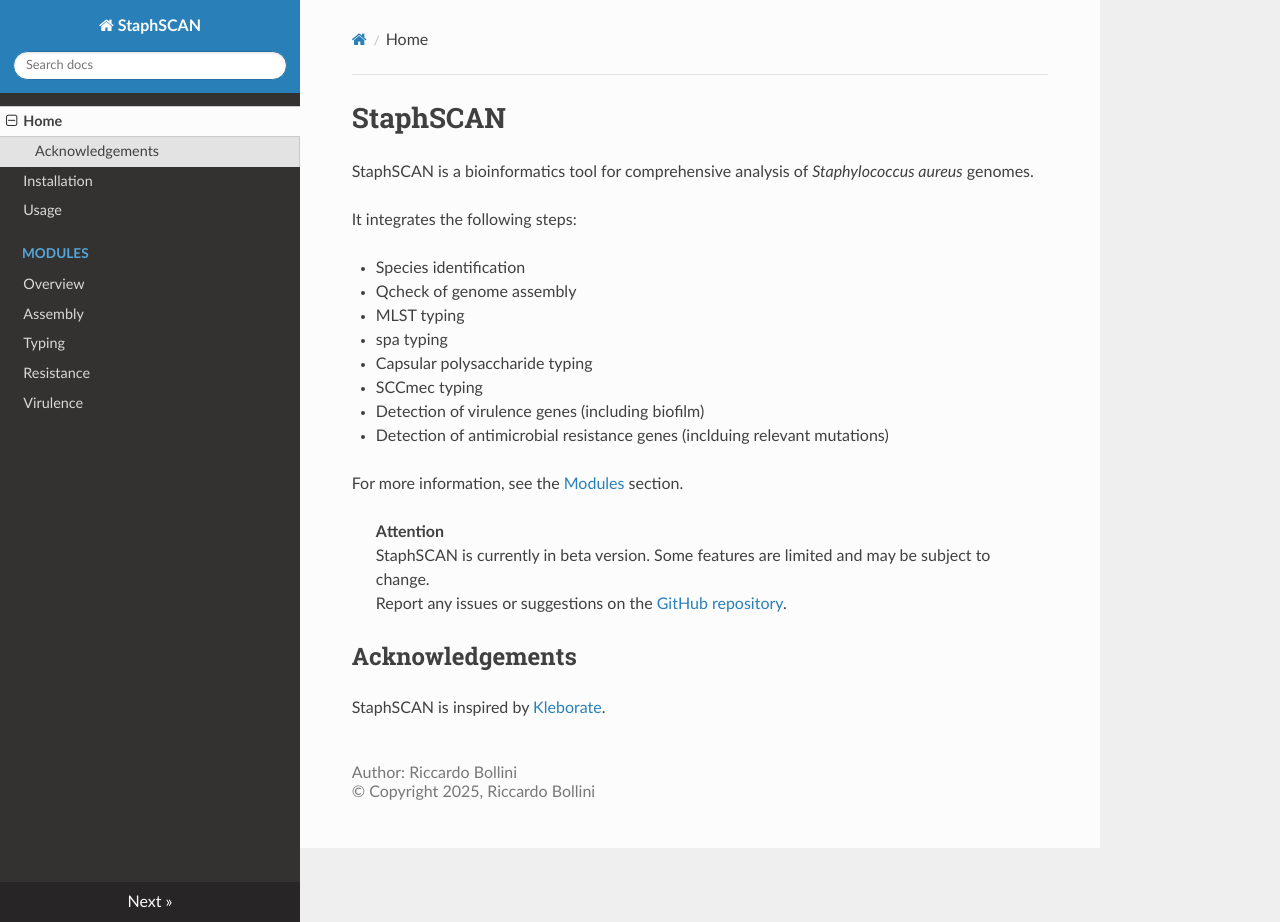
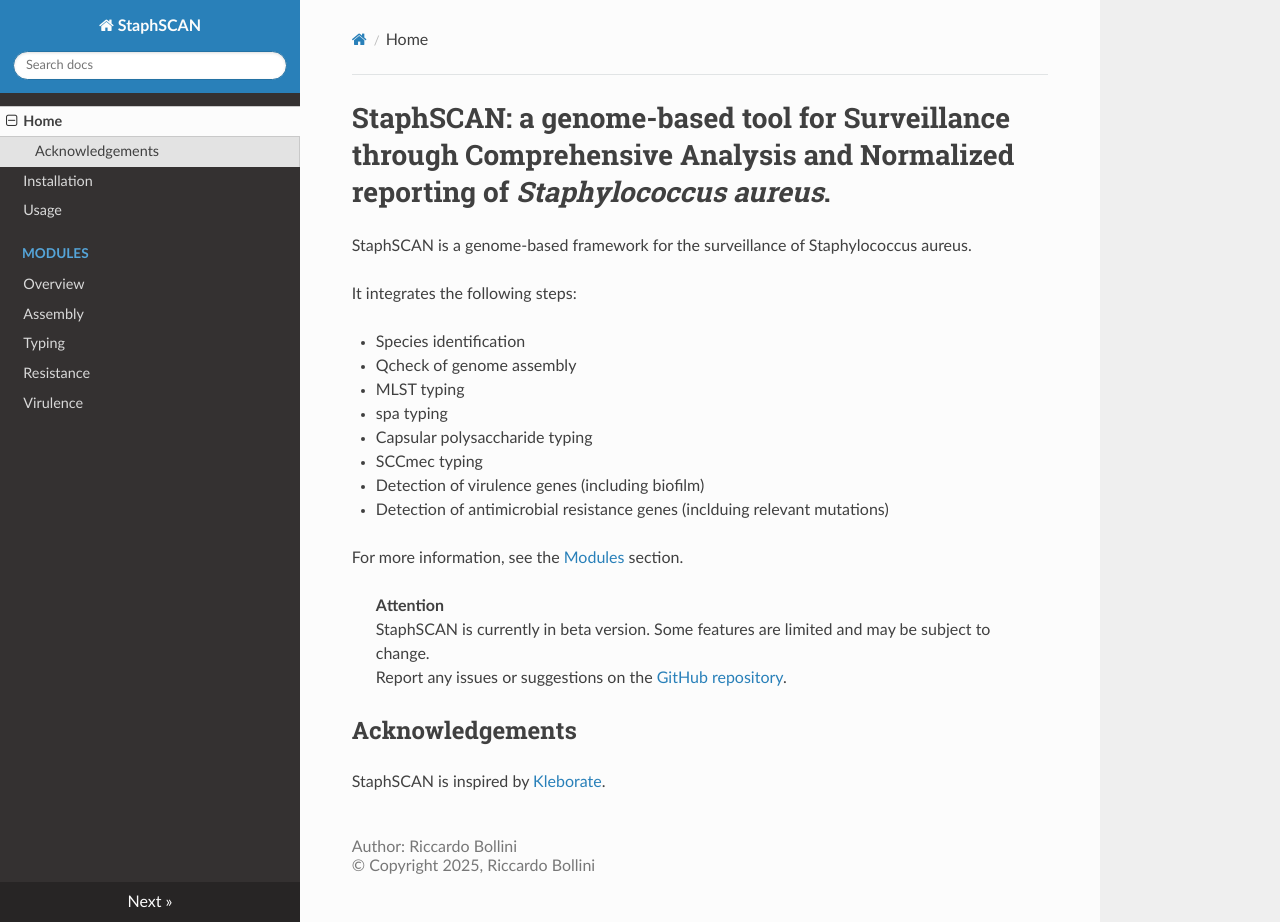
Before and after one commit to riccabolla/StaphSCAN, an MkDocs documentation site: the page built from docs/index.md, in a window 1280 px wide and 922 px high. Built offline with MkDocs 1.6.1, drawn with Linux system fonts in a browser that asks for light colours; nearby versions of some CDN libraries.

Commit message:
update index.md

```diff
--- a/docs/index.md
+++ b/docs/index.md
@@ -1,7 +1,7 @@
 
-# StaphSCAN
+# StaphSCAN: a genome-based tool for **S**urveillance through **C**omprehensive **A**nalysis and **N**ormalized reporting of ***Staph**ylococcus aureus*.
 
-StaphSCAN is a bioinformatics tool for comprehensive analysis of *Staphylococcus aureus* genomes.
+StaphSCAN is a genome-based framework for the surveillance of Staphylococcus aureus.
 
 It integrates the following steps:
 
```
